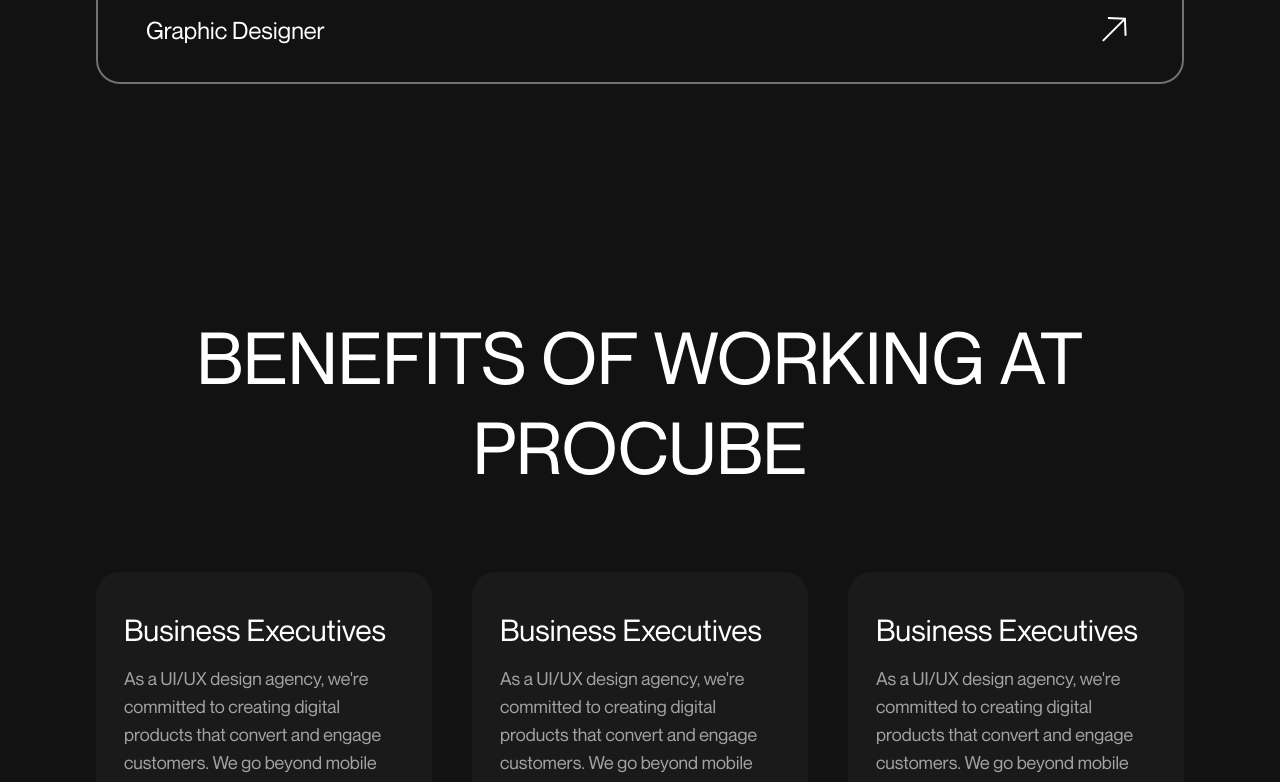
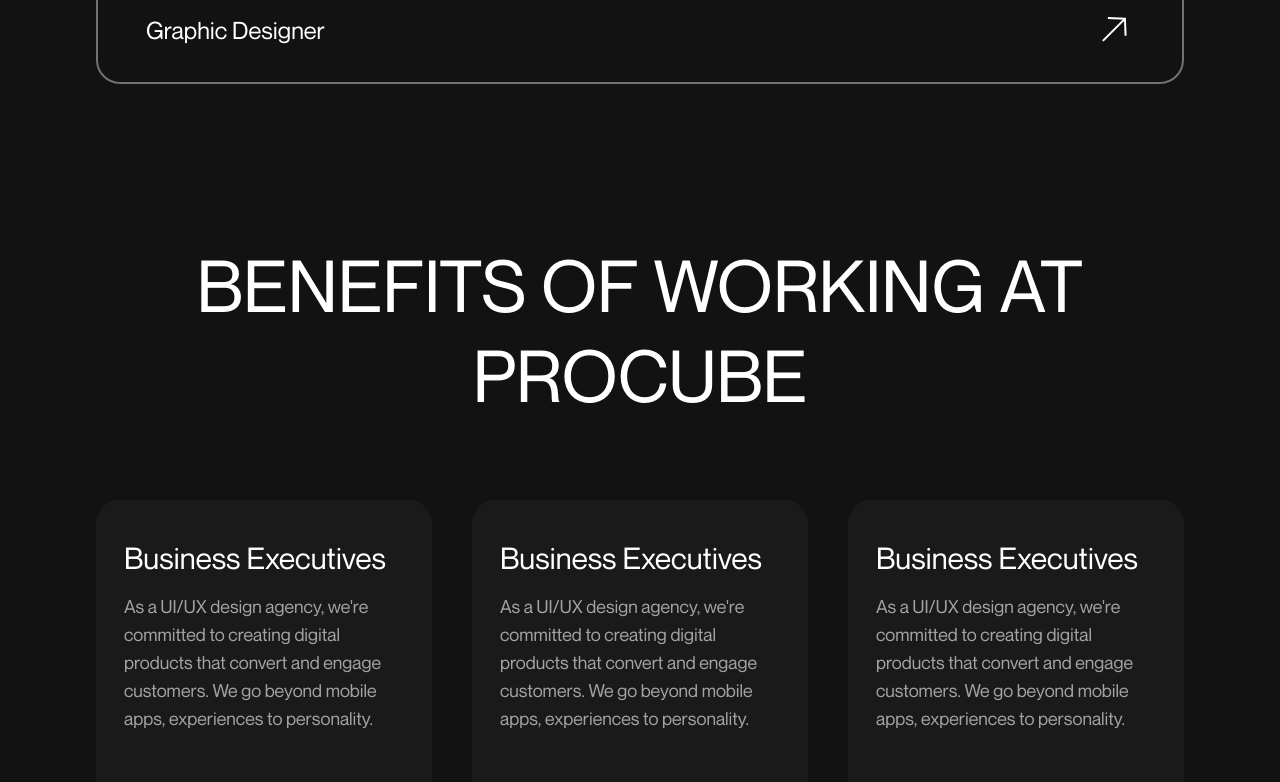
Before and after one commit to procube-cx/procube, a React (Create React App) app: page /careers in a window 1280 px wide. Shown: the part 660-1442 px from the top of the page. Built offline with nearby package versions, Linux system fonts and the light colour scheme.

Commit message:
padding changes

```diff
--- a/src/component/career/Career1.js
+++ b/src/component/career/Career1.js
@@ -124,7 +124,7 @@
 
 
   return (
-    <div className='px-6 md:px-24 pb-5 md:pb-20 pt-24 md:pt-32'>
+    <div className='px-6 md:px-24 pb-5 md:pb-10 pt-24 md:pt-32'>
       <p className='font-normal text-4xl md:text-7xl max-w-3xl text-center mx-auto py-5 md:pb-20 uppercase !leading-tight'>Got Ideas? Let’s team up</p>
       <div className='flex flex-row gap-4 md:gap-8 w-full overflow-x-auto mb-4 md:mb-8'>
         {filter.map((item, index) => (
--- a/src/component/career/Career2.js
+++ b/src/component/career/Career2.js
@@ -40,7 +40,7 @@
 const Career2 = () => {
 
   return (
-    <div className='px-6 md:px-24 md:pb-20 pt-24 md:pt-32'>
+    <div className='px-6 md:px-24 md:pb-10 pt-24 md:pt-24'>
       <p className='font-normal text-4xl md:text-7xl max-w-5xl text-center mx-auto py-5 md:pb-20 uppercase !leading-tight'>Benefits of working at procube</p>
       <div className='grid grid-cols-1 md:grid-cols-3 gap-10'>
         {data.map((item, index) => (
@@ -49,7 +49,7 @@
             <p className='text-sm md:text-lg opacity-60'>{item.description}</p>
             <div className='flex justify-between mt-8 md:mt-16 w-full'>
               <img src={item.icon} alt='icon' className='w-12 h-12 md:w-16 md:h-16' />
-              <div className='md:text-lg my-auto'>0{index+1}</div>
+              <div className='md:text-lg my-auto'>0{index + 1}</div>
             </div>
           </div>
         ))}
```
